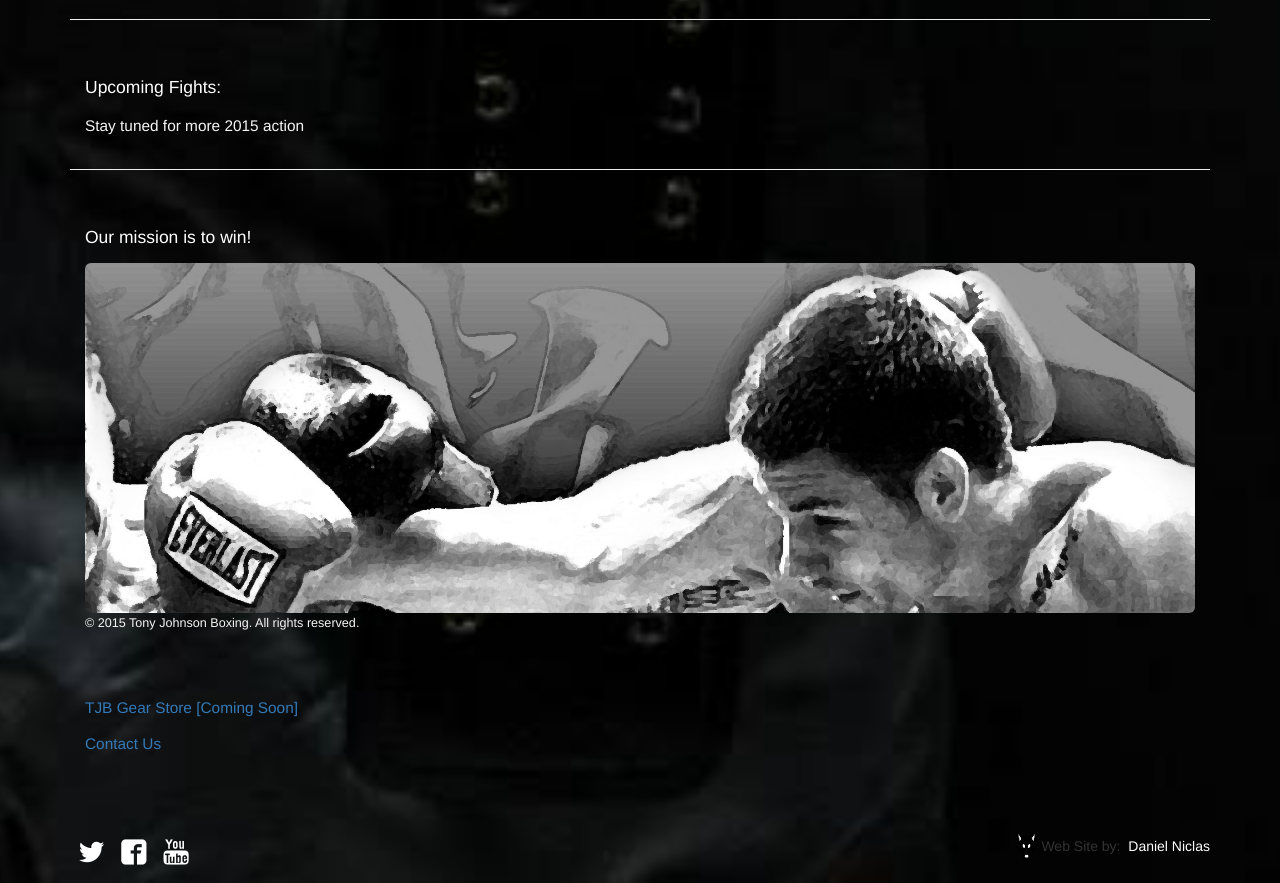
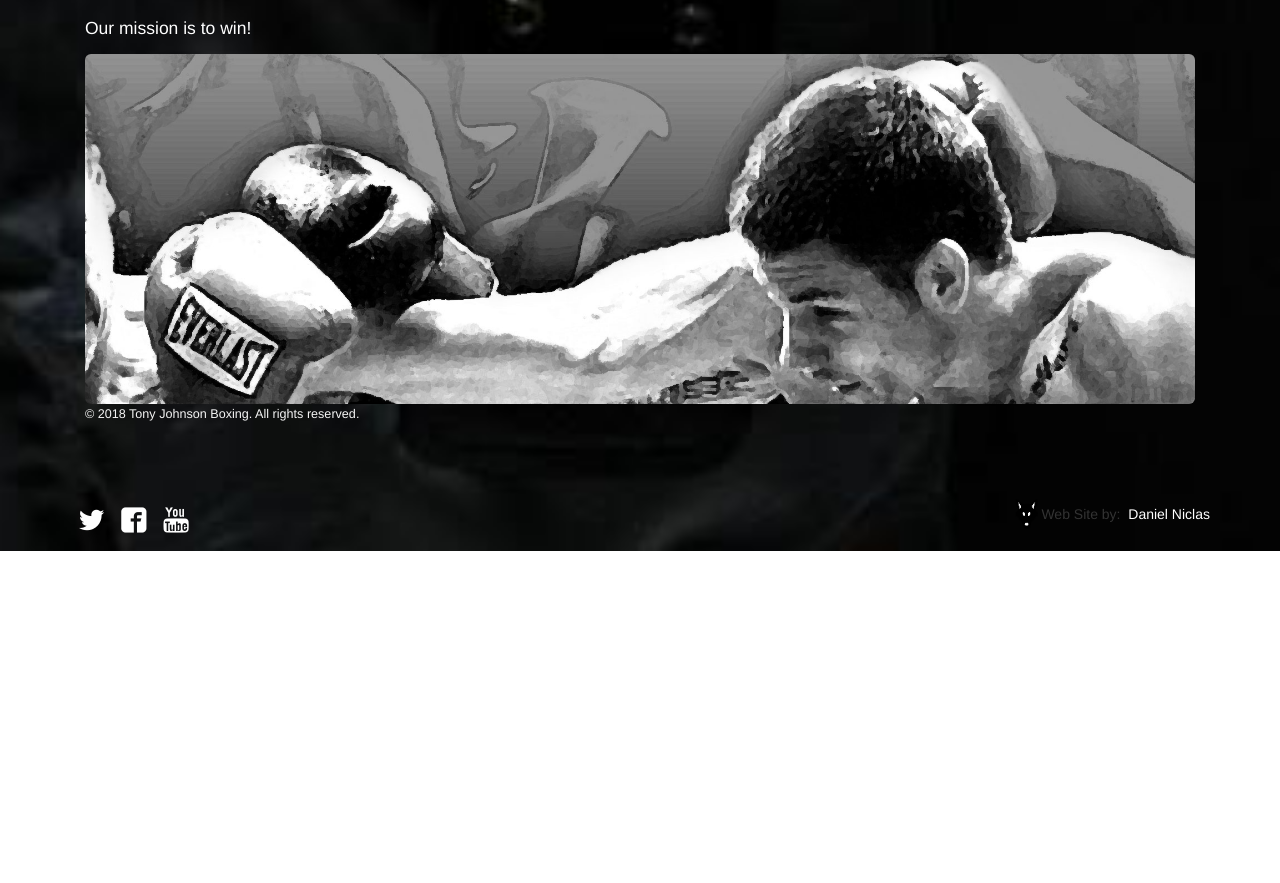
Before and after one commit to danielniclas/TonyJohnsonBoxing, a plain HTML site: page index.html in a window 1280 px wide. Shown: the part 2972-3855 px from the top of the page. After the commit the page ends 3523 px from the top, so only its background shows below. Drawn offline with nearby package versions, Linux system fonts and the light colour scheme.

Commit message:
Add favicon Minor Edit

```diff
--- a/index.html
+++ b/index.html
@@ -30,6 +30,10 @@
       <!--<script src="../../assets/js/respond.min.js"></script>-->
     <!--<![endif]&ndash;&gt;-->
 
+
+      <!-- FAVICON -- image must be named 'favicon' for this to work -->
+      <!--<link rel="icon" href="favicon.png" >-->
+      <link rel="shortcut icon"  type="image/png" href="favicon.png">
 
 <!--Google Font:-->
       <link href='http://fonts.googleapis.com/css?family=Black+Ops+One' rel='stylesheet' type='text/css'>
@@ -336,48 +340,45 @@
         </div>
       </div> <!-- End panel -->
 
-      <hr>
+      <!--<hr>-->
 
       <!-- Lower Content:  Upcoming Fights -->
 
-      <div class="row">
+      <!--<div class="row">-->
 
-        <div class="col-sm-12">
-          <h3>Upcoming Fights:</h3>
-          <p>Stay tuned for more 2015 action</p>
+        <!--<div class="col-sm-12">-->
+          <!--<h3>Upcoming Fights:</h3>-->
+          <!--<p>Stay tuned for more 2015 action</p>-->
           <!--<p>Big Knockout Boxing | Mandalay Bay, Las Vegas | <span style="font-weight: bold; color: #ff0000;"> Saturday April 4 </span></p>-->
           <!--<p>Anthony Johnson vs. Joe Montoya (cruiserweight)</p>-->
           <!--<p><span style="font-weight: bold; color: #ff0000;">Tickets on Sale:  Monday, March 16 |-->
               <!--<a href="http://www.ticketmaster.com/bkb-big-knockout-boxing-las-vegas-nevada-04-04-2015/event/2E004E6CC54F8379?artistid=2024019&majorcatid=10004&minorcatid=33" target="_blank"> ticketmaster </a></span></p>-->
-        </div>
+        <!--</div>-->
+          <!---->
+      <!--</div>&lt;!&ndash; End TJB Content &ndash;&gt;-->
 
-
-
-
-      </div><!-- End TJB Content -->
-
-      <hr>
+      <!--<hr>-->
 
         <div class="row ft">
 
           <div class="col-sm-12">
             <h3>Our mission is to win!</h3>
             <div class="ft-five img-rounded"></div>
-            <p class="copyright">&copy; 2015 Tony Johnson Boxing.  All rights reserved.</p>
+            <p class="copyright">&copy; 2018 Tony Johnson Boxing.  All rights reserved.</p>
           </div>
 
         </div>
 
 
-        <div class="row ft">
+        <!--<div class="row ft">-->
 
-          <div class="col-sm-12">
-            <p><a href="#" class="strong nodecoration">TJB Gear Store [Coming Soon]</a></p>
-            <p><a href="#" class="strong nodecoration">Contact Us</a></p>
+          <!--<div class="col-sm-12">-->
+            <!--<p><a href="#" class="strong nodecoration">TJB Gear Store [Coming Soon]</a></p>-->
+            <!--<p><a href="#" class="strong nodecoration">Contact Us</a></p>-->
 
-          </div>
+          <!--</div>-->
 
-        </div>
+        <!--</div>-->
 
 
     </div><!-- End Main Content -->
```
Also changed, not shown: favicon.png (added).
